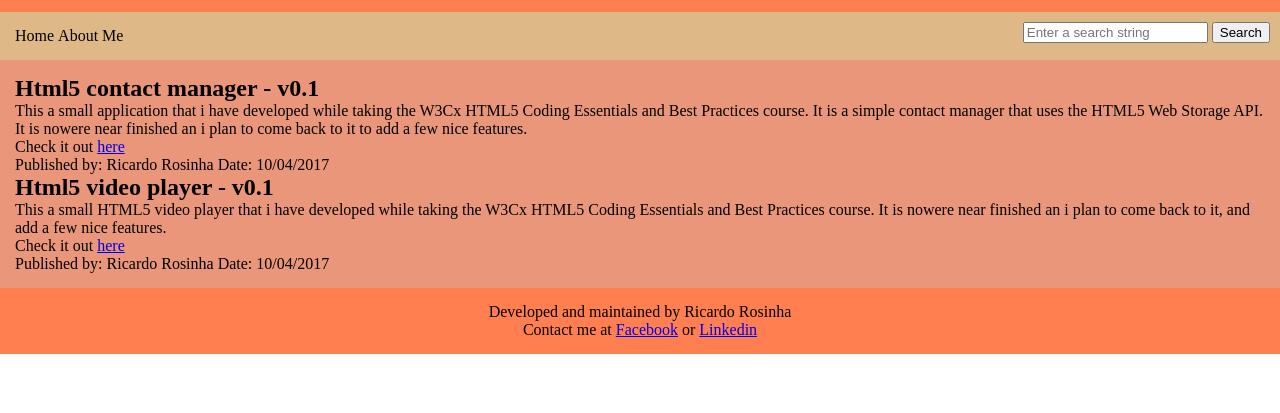
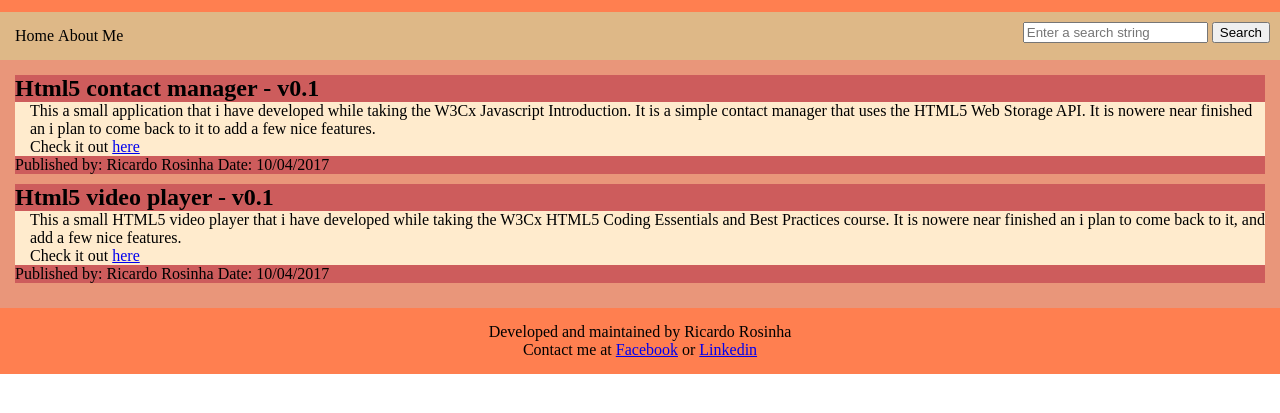
Before and after one commit to rrosinha/mySite, a plain HTML site: page index.html in a window 1280 px wide. Shown: the part 167-580 px from the top of the page. Drawn offline with Linux system fonts and the light colour scheme.

Commit message:
More changes to home page

```diff
--- a/css/style.css
+++ b/css/style.css
@@ -60,6 +60,16 @@ main {
     background-color:darksalmon;
 }
 
+main article{
+    background-color:indianred;
+    margin-bottom:10px;
+}
+
+main article p{
+    background-color:blanchedalmond;
+    padding-left:15px;
+}
+
 /*** Page Footer formatting ***/
 #pageFooter {
     /*border: 1px solid black;*/
--- a/index.html
+++ b/index.html
@@ -27,11 +27,11 @@
             <article>
                 <header><h2>Html5 contact manager - v0.1</h2></header>
                 <p>
-                    This a small application that i have developed while taking the W3Cx HTML5 Coding Essentials and Best Practices course.
+                    This a small application that i have developed while taking the W3Cx Javascript Introduction.
                     It is a simple contact manager that uses the HTML5 Web Storage API. It is nowere near finished an i plan to come back to it
                     to add a few nice features.
                 </p>
-                <p>Check it out <a href="#">here</a></p>
+                <p>Check it out <a href="\html5/contMan/cm01.html" target="_blank">here</a></p>
                 <footer>Published by: Ricardo Rosinha Date: <time datetime="2017-10-04">10/04/2017</time></footer>
             </article>
             <article>
@@ -40,7 +40,7 @@
                     This a small HTML5 video player that i have developed while taking the W3Cx HTML5 Coding Essentials and Best Practices course.
                     It is nowere near finished an i plan to come back to it, and add a few nice features.
                 </p>
-                <p>Check it out <a href="#">here</a></p>
+                <p>Check it out <a href="\html5/video01/video01.html" target="_blank">here</a></p>
                 <footer>Published by: Ricardo Rosinha Date: <time datetime="2017-10-04">10/04/2017</time></footer>
             </article>
         </section>
```
